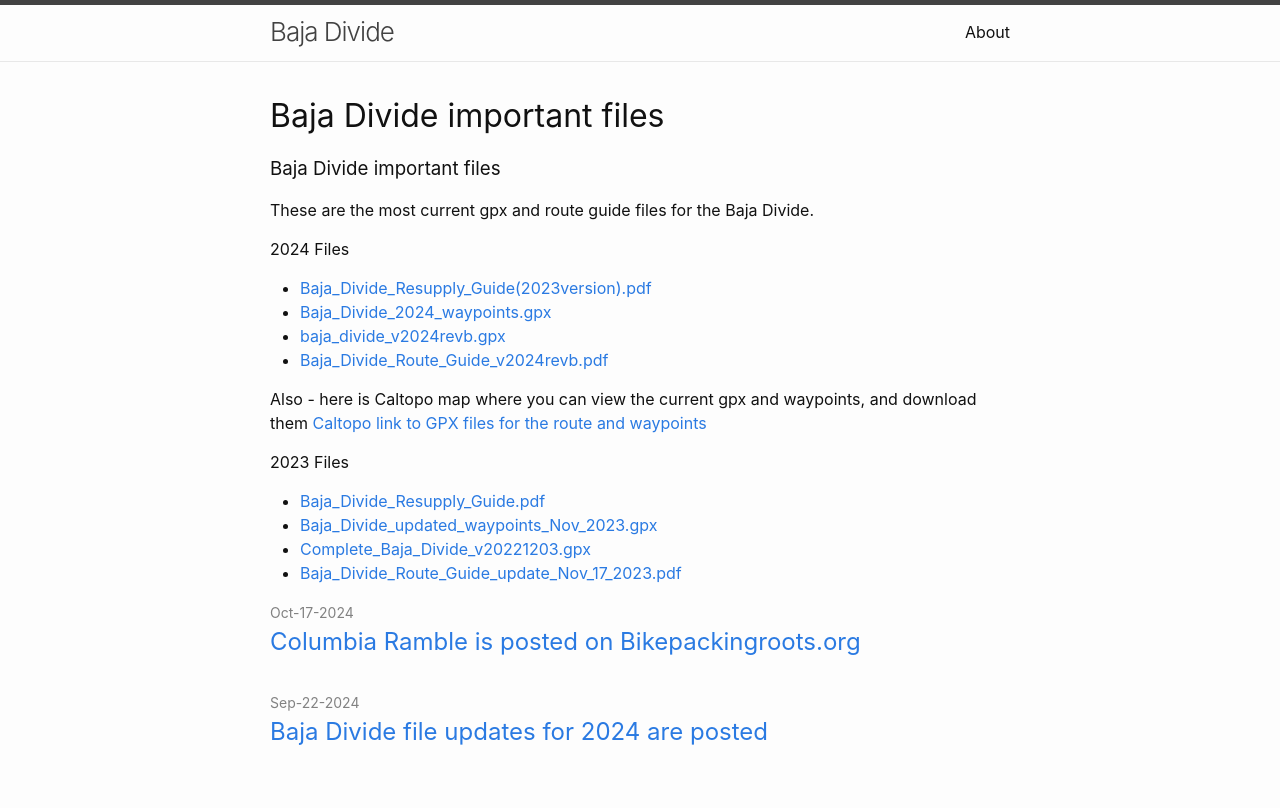
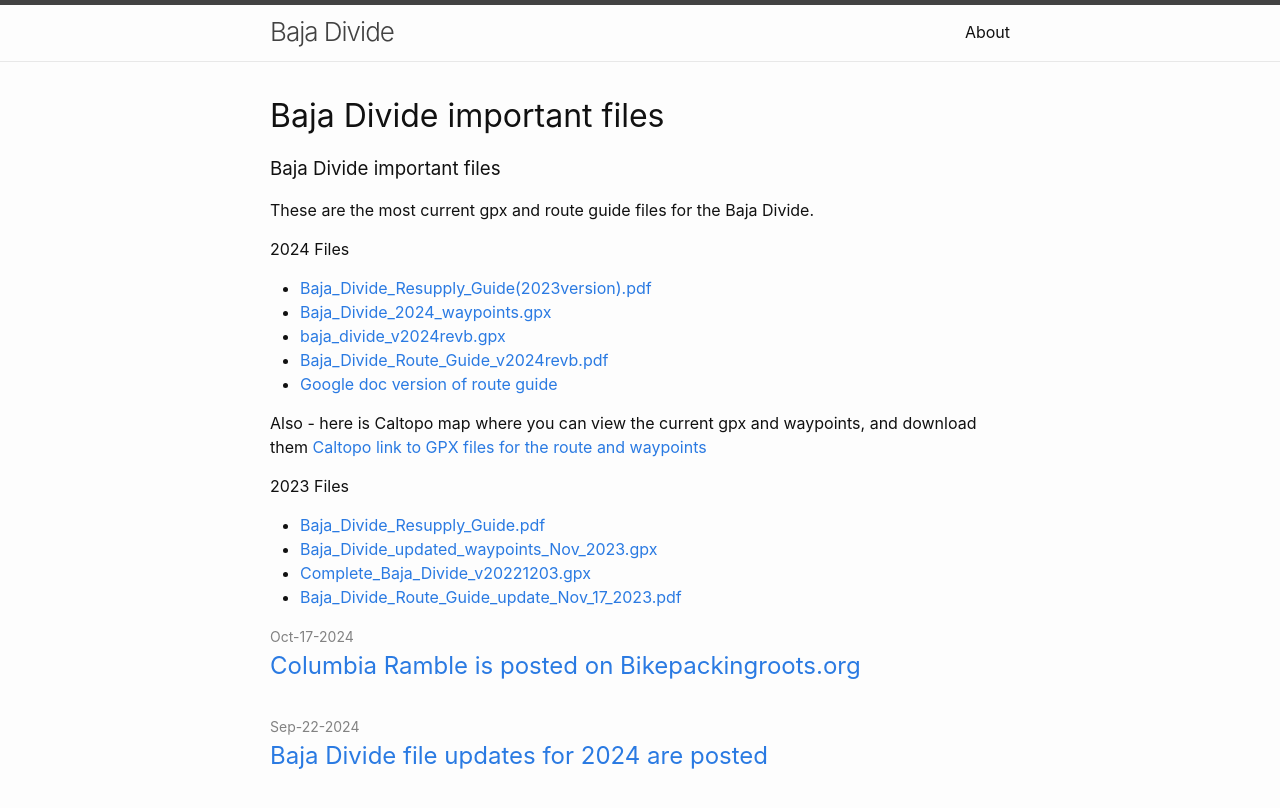
Before and after one commit to phatboyle/bajadivide, a Jekyll site: the page built from docs/index.md, in a window 1280 px wide. Shown: the top 808 px of the page. Built offline with Jekyll 4.4.1, drawn with Linux system fonts in a browser that asks for light colours; our own code applies the rules of GitHub Pages for plain Markdown files.

Commit message:
Update index.md

```diff
--- a/docs/index.md
+++ b/docs/index.md
@@ -16,6 +16,7 @@ These are the most current gpx and route guide files for the Baja Divide.
 - [Baja_Divide_2024_waypoints.gpx](Baja_Divide_2024_waypoints.gpx)
 - [baja_divide_v2024revb.gpx](baja_divide_v2024revb.gpx)
 - [Baja_Divide_Route_Guide_v2024revb.pdf](Baja_Divide_Route_Guide_v2024revb.pdf)
+- [Google doc version of route guide](https://docs.google.com/document/d/1f_HVb3Pe6TepQchNFZvO0hXRXQr4wVmEAZz00TEAvbs/edit?usp=sharing)
 
 Also - here is Caltopo map where you can view the current gpx and waypoints, and download them [Caltopo link to GPX files for the route and waypoints](https://caltopo.com/m/DS5UK)
 
```
